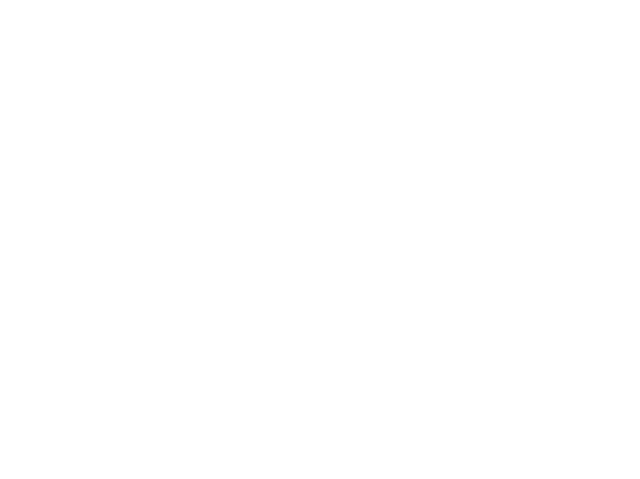
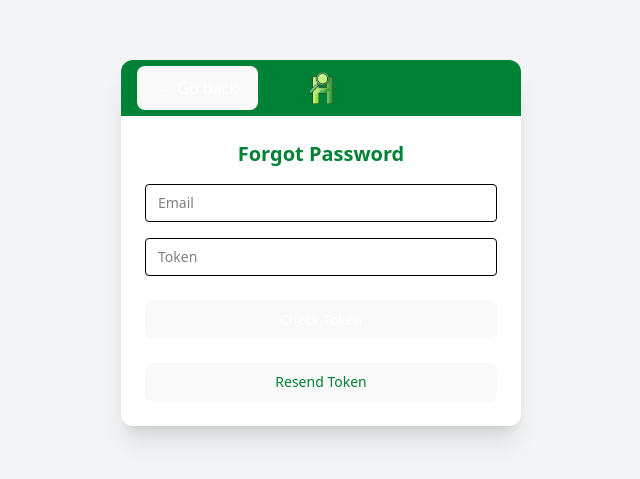
Before and after one commit to sshania/Hirely-FE, a React (Vite) app: page /forgotPassword in a window 1280 px wide. Before the commit this address had no page. Shown: the part 157-636 px from the top of the page, without its empty margins (319-959 px from the left). Built offline with nearby package versions, Linux system fonts and the light colour scheme.

Commit message:
GASKEUNNNN!!!!!

```diff
--- a/src/App.tsx
+++ b/src/App.tsx
@@ -24,7 +24,7 @@ function App() {
         <Route path="/profile" element={<ProfilePage />} />
         <Route path="/editprofile" element={<EditProfile />} />
         <Route path="/changePassword" element={<ChangePassowrd />} />
-        <Route path="/forgotPassword " element={<ForgotPassword />} />
+        <Route path="/forgotPassword" element={<ForgotPassword />} />
         <Route path="/profileform" element={<ProfileFormPage />} />  {/* <-- new route */}
       </Routes>
     </Router>
--- a/src/changePass.tsx
+++ b/src/changePass.tsx
@@ -1,113 +1,114 @@
 import React, { useState } from "react";
 import axios from "axios";
+import logo from "../src/assets/Hirely.png";
 import { useNavigate } from "react-router-dom";
-import logo from "../src/assets/Hirely.png";
+
+const API_URL = "https://api-hirely.localto.net/auth/reset-password"; // Ganti dengan endpoint kamu
 
 const ChangePassword: React.FC = () => {
+  const [email, setEmail] = useState("");
+  const [token, setToken] = useState("");
+  const [newPassword, setNewPassword] = useState("");
+  const [confirmPassword, setConfirmPassword] = useState("");
+  const [status, setStatus] = useState<{type: "success" | "error"; message: string} | null>(null);
+  const [loading, setLoading] = useState(false);
   const navigate = useNavigate();
 
-  const [email, setEmail] = useState("");
-  const [newPassword, setNewPassword] = useState("");
-  const [confirmPassword, setConfirmPassword] = useState("");
-  const [error, setError] = useState<string | null>(null);
-  const [success, setSuccess] = useState(false);
-
-  const handleSubmit = async () => {
-    setError(null);
-    setSuccess(false);
-
-    if (newPassword !== confirmPassword) {
-      setError("Passwords do not match.");
-      return;
-    }
+  const handleSubmit = async (e: React.FormEvent) => {
+    e.preventDefault();
+    setStatus(null);
+    setLoading(true);
 
     try {
-      await axios.post(
-        // "https://api.hirely.my.id/auth/reset-password"
-        "https://b98e-103-80-236-171.ngrok-free.app/auth/reset-password"
-        , {
+      const response = await axios.post(API_URL, {
         email,
+        token,
         new_password: newPassword,
         confirm_password: confirmPassword,
       });
-
-      setSuccess(true);
-      setEmail("");
-      setNewPassword("");
-      setConfirmPassword("");
-    } catch (err) {
-      setError("Failed to reset password. Please try again.");
+      setStatus({type: "success", message: response.data.message});
+      setTimeout(() => {
+        navigate("/login");
+      }, 2000);
+    } catch (error: any) {
+      setStatus({type: "error", message: error.response?.data?.detail || "Terjadi kesalahan."});
+    } finally {
+      setLoading(false);
     }
   };
 
   return (
-    <div className="flex items-center justify-center h-screen w-screen bg-gray-100 font-sans">
-      <div className="w-[400px] rounded-xl shadow-xl bg-white overflow-hidden">
-        {/* Header */}
-        <div className="bg-green-700 text-white px-5 py-3 relative flex items-center justify-center">
-          <button
-            onClick={() => navigate(-1)}
-            className="absolute left-4 text-white text-sm font-medium"
-          >
-            ← Go back
-          </button>
-          <img src={logo} alt="Hirely Logo" className="h-8" />
+    <div className="flex items-center justify-center h-screen w-screen bg-gray-100">
+      <div className="flex w-[900px] shadow-lg rounded-lg overflow-hidden">
+        {/* Left Panel */}
+        <div
+          className="w-1/2 flex flex-col justify-center items-center p-10 text-white hidden md:flex"
+          style={{
+            backgroundImage: "url('/Hirelybg.jpg')",
+            backgroundSize: "cover",
+            backgroundPosition: "center",
+          }}
+        >
+          <img src={logo} alt="Hirely Logo" className="w-24 h-30 mb-4" />
+          <h1 className="text-3xl font-bold text-black">Hirely</h1>
+          <p className="mt-2 text-black">Connecting others</p>
         </div>
-
-        {/* Content */}
-        <div className="p-6 text-sm text-black space-y-4">
-          <h2 className="text-xl font-semibold text-center text-green-700">
-            Change Password
-          </h2>
-
-          {error && (
-            <p className="text-red-500 bg-red-100 px-3 py-2 rounded">{error}</p>
-          )}
-          {success && (
-            <p className="text-green-600 bg-green-100 px-3 py-2 rounded">
-              Password changed successfully!
-            </p>
-          )}
-
-          <div className="flex flex-col">
-            <label className="font-medium mb-1">Email</label>
+        {/* Right Panel */}
+        <div className="w-full md:w-1/2 bg-white p-10 flex flex-col justify-center">
+          <h2 className="text-2xl font-bold text-center text-black mb-2">Reset Password</h2>
+          <p className="text-center text-gray-600 mb-6">Masukkan email, token, dan password baru Anda.</p>
+          <form className="w-full flex flex-col gap-4" onSubmit={handleSubmit}>
             <input
               type="email"
-              className="border rounded px-3 py-2 text-sm"
+              placeholder="Email"
               value={email}
+              required
               onChange={(e) => setEmail(e.target.value)}
-              placeholder="Enter your email"
+              className="border border-gray-400 p-2 w-full rounded mt-1 placeholder-gray-500 text-black"
             />
-          </div>
-
-          <div className="flex flex-col">
-            <label className="font-medium mb-1">New Password</label>
+            <input
+              type="text"
+              placeholder="Kode Token"
+              value={token}
+              required
+              maxLength={5}
+              onChange={(e) => setToken(e.target.value)}
+              className="border border-gray-400 p-2 w-full rounded mt-1 placeholder-gray-500 text-black"
+            />
             <input
               type="password"
-              className="border rounded px-3 py-2 text-sm"
+              placeholder="Password Baru"
               value={newPassword}
+              required
               onChange={(e) => setNewPassword(e.target.value)}
-              placeholder="Enter new password"
+              className="border border-gray-400 p-2 w-full rounded mt-1 placeholder-gray-500 text-black"
             />
-          </div>
-
-          <div className="flex flex-col">
-            <label className="font-medium mb-1">Confirm Password</label>
             <input
               type="password"
-              className="border rounded px-3 py-2 text-sm"
+              placeholder="Konfirmasi Password Baru"
               value={confirmPassword}
+              required
               onChange={(e) => setConfirmPassword(e.target.value)}
-              placeholder="Confirm new password"
+              className="border border-gray-400 p-2 w-full rounded mt-1 placeholder-gray-500 text-black"
             />
-          </div>
-
-          <button
-            onClick={handleSubmit}
-            className="w-full mt-4 bg-green-700 text-white py-2 rounded hover:bg-green-800 font-semibold"
-          >
-            Submit
-          </button>
+            <button
+              type="submit"
+              disabled={loading}
+              className="w-full mt-2 bg-green-500 hover:bg-green-600 text-white py-2 rounded font-bold transition disabled:bg-green-200 disabled:cursor-not-allowed"
+            >
+              {loading ? "Memproses..." : "Reset Password"}
+            </button>
+          </form>
+          {status && (
+            <div
+              className={`mt-4 px-4 py-3 rounded w-full text-center text-base font-semibold shadow-sm border transition
+              ${status.type === "success"
+                ? "bg-green-50 border-green-300 text-green-700"
+                : "bg-red-50 border-red-300 text-red-700"}`}
+            >
+              {status.message}
+            </div>
+          )}
         </div>
       </div>
     </div>
--- a/src/forgotPass.tsx
+++ b/src/forgotPass.tsx
@@ -3,41 +3,55 @@ import axios from "axios";
 import { useNavigate } from "react-router-dom";
 import logo from "../src/assets/Hirely.png";
 
-const ChangePassword: React.FC = () => {
+const ForgotPassword: React.FC = () => {
   const navigate = useNavigate();
 
   const [email, setEmail] = useState("");
-  const [newPassword, setNewPassword] = useState("");
-  const [confirmPassword, setConfirmPassword] = useState("");
-  const [error, setError] = useState<string | null>(null);
-  const [success, setSuccess] = useState(false);
+  const [token, setToken] = useState("");
+  const [status, setStatus] = useState<{ type: "success" | "error"; message: string } | null>(null);
+  const [tokenValid, setTokenValid] = useState(false);
+  const [checking, setChecking] = useState(false);
+  const [resending, setResending] = useState(false);
 
-  const handleSubmit = async () => {
-    setError(null);
-    setSuccess(false);
-
-    if (newPassword !== confirmPassword) {
-      setError("Passwords do not match.");
-      return;
-    }
-
+  // Resend token to email
+  const handleResendToken = async () => {
+    setStatus(null);
+    setResending(true);
     try {
       await axios.post(
-        // "https://api.hirely.my.id/auth/reset-password"
-        "https://b98e-103-80-236-171.ngrok-free.app/auth/reset-password"
-        , {
-        email,
-        new_password: newPassword,
-        confirm_password: confirmPassword,
-      });
+        " https://api-hirely.localto.net/auth/forgot-password",
+        { email }
+      );
+      setStatus({ type: "success", message: "Kode token telah dikirim ulang ke email Anda." });
+    } catch (err: any) {
+      setStatus({ type: "error", message: err.response?.data?.detail || "Gagal mengirim ulang kode. Coba lagi." });
+    } finally {
+      setResending(false);
+    }
+  };
 
-      setSuccess(true);
-      setEmail("");
-      setNewPassword("");
-      setConfirmPassword("");
-    } catch (err) {
-      setError("Failed to reset password. Please try again.");
+  // Check token validity
+  const handleCheckToken = async () => {
+    setStatus(null);
+    setChecking(true);
+    try {
+      await axios.post(
+        "https://api-hirely.localto.net/auth/verify-token",
+        { email, token }
+      );
+      setStatus({ type: "success", message: "Token valid. Silakan lanjut ubah password." });
+      setTokenValid(true);
+    } catch (err: any) {
+      setStatus({ type: "error", message: err.response?.data?.detail || "Token salah atau sudah kadaluarsa." });
+      setTokenValid(false);
+    } finally {
+      setChecking(false);
     }
+  };
+
+  // Go to change password page
+  const handleGoToChangePassword = () => {
+    navigate("/changePassword", { state: { email, token } });
   };
 
   return (
@@ -57,56 +71,58 @@ const ChangePassword: React.FC = () => {
         {/* Content */}
         <div className="p-6 text-sm text-black space-y-4">
           <h2 className="text-xl font-semibold text-center text-green-700">
-            Change Password
+            Forgot Password
           </h2>
 
-          {error && (
-            <p className="text-red-500 bg-red-100 px-3 py-2 rounded">{error}</p>
-          )}
-          {success && (
-            <p className="text-green-600 bg-green-100 px-3 py-2 rounded">
-              Password changed successfully!
-            </p>
+          {status && (
+            <p className={`px-3 py-2 rounded text-center font-medium ${status.type === "success" ? "text-green-600 bg-green-100" : "text-red-500 bg-red-100"}`}>{status.message}</p>
           )}
 
-          <div className="flex flex-col">
-            <label className="font-medium mb-1">Email</label>
+          {/* Email */}
           <input
             type="email"
-              className="border rounded px-3 py-2 text-sm"
+            className="border rounded px-3 py-2 text-sm w-full"
             value={email}
             onChange={(e) => setEmail(e.target.value)}
-              placeholder="Enter your email"
+            placeholder="Email"
           />
-          </div>
 
-          <div className="flex flex-col">
-            <label className="font-medium mb-1">New Password</label>
+          {/* Token */}
           <input
-              type="password"
-              className="border rounded px-3 py-2 text-sm"
-              value={newPassword}
-              onChange={(e) => setNewPassword(e.target.value)}
-              placeholder="Enter new password"
+            type="text"
+            className="border rounded px-3 py-2 text-sm w-full"
+            value={token}
+            onChange={(e) => setToken(e.target.value)}
+            placeholder="Token"
           />
-          </div>
 
-          <div className="flex flex-col">
-            <label className="font-medium mb-1">Confirm Password</label>
-            <input
-              type="password"
-              className="border rounded px-3 py-2 text-sm"
-              value={confirmPassword}
-              onChange={(e) => setConfirmPassword(e.target.value)}
-              placeholder="Confirm new password"
-            />
-          </div>
+          {/* Check/Change Password Button */}
+          {!tokenValid ? (
+            <button
+              onClick={handleCheckToken}
+              className="w-full mt-2 bg-green-700 text-white py-2 rounded hover:bg-green-800 font-semibold"
+              disabled={checking || !token || !email}
+              type="button"
+            >
+              {checking ? "Checking..." : "Check Token"}
+            </button>
+          ) : (
+            <button
+              onClick={handleGoToChangePassword}
+              className="w-full mt-2 bg-green-700 text-white py-2 rounded hover:bg-green-800 font-semibold"
+            >
+              Change Password
+            </button>
+          )}
 
+          {/* Resend Token */}
           <button
-            onClick={handleSubmit}
-            className="w-full mt-4 bg-green-700 text-white py-2 rounded hover:bg-green-800 font-semibold"
+            onClick={handleResendToken}
+            className="w-full mt-2 bg-green-100 text-green-700 py-2 rounded hover:bg-green-200 font-semibold border border-green-300"
+            disabled={resending || !email}
+            type="button"
           >
-            Submit
+            {resending ? "Mengirim..." : "Resend Token"}
           </button>
         </div>
       </div>
@@ -114,4 +130,4 @@ const ChangePassword: React.FC = () => {
   );
 };
 
-export default ChangePassword;
+export default ForgotPassword;
--- a/src/index.css
+++ b/src/index.css
@@ -26,8 +26,8 @@ a:hover {
 
 body {
   margin: 0;
-  display: flex;
-  place-items: center;
+  /* display: flex */
+  /* place-items: center; */
   min-width: 320px;
   min-height: 100vh;
 }
```
Also changed, not shown: src/Registerpage.tsx (+23 -2 lines). Lines whose indentation alone changed are shown as unchanged.
